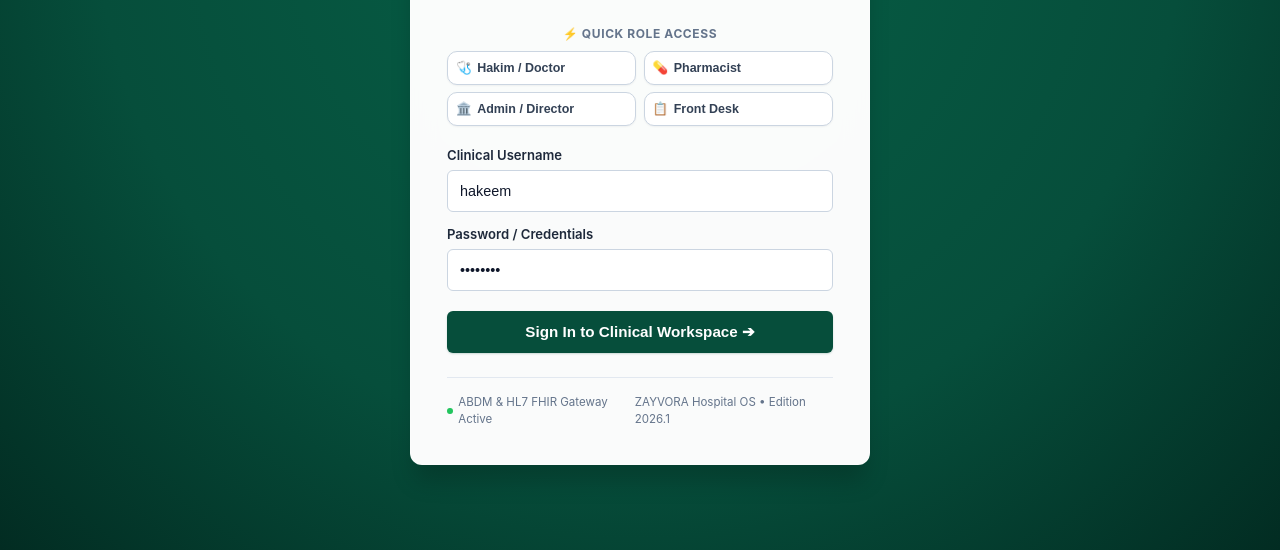
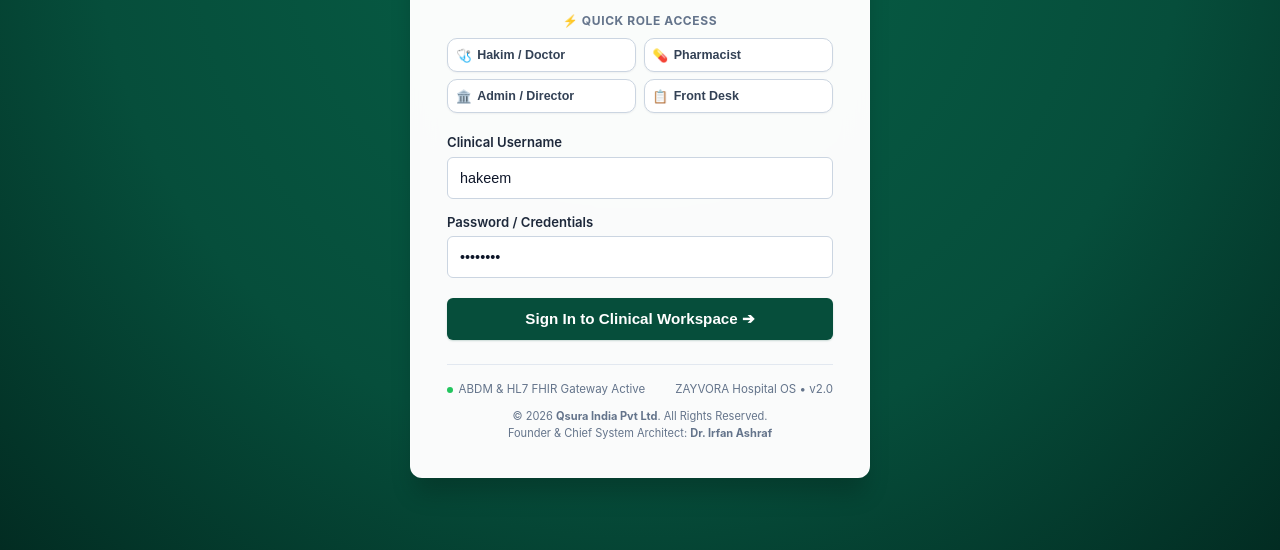
Before and after one commit to innerderiveinc-web/zayvoramatab, a plain HTML site: page apps/web/index.html in a window 1280 px wide. Shown: the part 250-800 px from the top of the page. Drawn offline with Linux system fonts and the light colour scheme.

Commit message:
docs(legal): formally document corporate ownership by Qsura India Pvt Ltd and Founder/Architect Dr. Irfan Ashraf

```diff
--- a/apps/web/index.html
+++ b/apps/web/index.html
@@ -69,12 +69,18 @@
           </button>
         </form>
 
-        <div style="margin-top: 1.5rem; padding-top: 1rem; border-top: 1px solid #e2e8f0; display: flex; align-items: center; justify-content: space-between; font-size: 0.72rem; color: #64748b;">
-          <span style="display: inline-flex; align-items: center; gap: 0.35rem;">
-            <span style="width: 6px; height: 6px; border-radius: 50%; background: #22c55e;"></span>
-            ABDM &amp; HL7 FHIR Gateway Active
-          </span>
-          <span>ZAYVORA Hospital OS • Edition 2026.1</span>
+        <div style="margin-top: 1.5rem; padding-top: 1rem; border-top: 1px solid #e2e8f0; display: flex; flex-direction: column; gap: 0.35rem; font-size: 0.72rem; color: #64748b;">
+          <div style="display: flex; align-items: center; justify-content: space-between;">
+            <span style="display: inline-flex; align-items: center; gap: 0.35rem;">
+              <span style="width: 6px; height: 6px; border-radius: 50%; background: #22c55e;"></span>
+              ABDM &amp; HL7 FHIR Gateway Active
+            </span>
+            <span>ZAYVORA Hospital OS • v2.0</span>
+          </div>
+          <div style="text-align: center; color: #64748b; font-size: 0.69rem; margin-top: 0.25rem;">
+            © 2026 <strong>Qsura India Pvt Ltd</strong>. All Rights Reserved.<br />
+            Founder &amp; Chief System Architect: <strong>Dr. Irfan Ashraf</strong>
+          </div>
         </div>
       </div>
     </div>
--- a/apps/web/static/js/views/shell.js
+++ b/apps/web/static/js/views/shell.js
@@ -47,7 +47,7 @@ export function renderShell(container, onNavigate, onLogout) {
           <span class="status-dot-pulse" title="System Operational"></span>
           <span>${(user?.org_name || "ZAYVORA Matab & Hospital").replace(/\s*\[Synthetic\]/gi, "")}</span>
           <span style="opacity: 0.6;">|</span>
-          <span style="font-size: 0.75rem; color: #a7f3d0;">HL7 FHIR & ABDM Active</span>
+          <span style="font-size: 0.73rem; color: #a7f3d0;" title="Proprietary Property of Qsura India Pvt Ltd • Architect: Dr. Irfan Ashraf">Qsura India</span>
         </div>
       </div>
 
```
Also changed, not shown: README.md, 2 other files.
